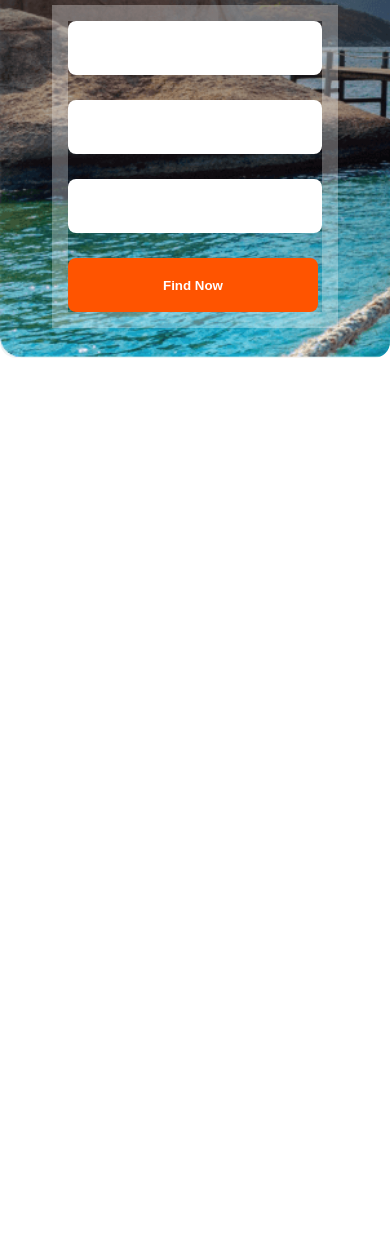
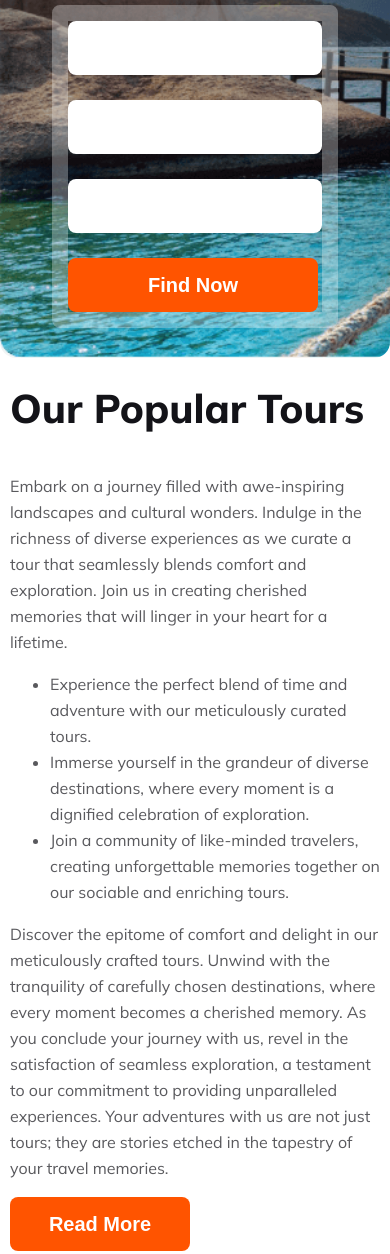
Before and after one commit to ahsanrkabir/b9a2-travel-vista, a plain HTML site: page index.html in a window 390 px wide. Shown: the part 515-1769 px from the top of the page. Before the commit the page ends 873 px from the top, so only its background shows below. Drawn offline with Linux system fonts and the light colour scheme.

Commit message:
added tour section html, styles and responsive

```diff
--- a/index.html
+++ b/index.html
@@ -51,7 +51,39 @@
         </section>
     </header>
     <main>
+        <!-- tour section -->
+        <section class="tour-container">
+            <div class="tour-content">
+                <h3 class="section-title">Our Popular Tours</h3>
+                <p class="section-info">Embark on a journey filled with awe-inspiring landscapes and cultural wonders.
+                    Indulge in the richness of diverse experiences as we curate a tour that seamlessly blends comfort
+                    and exploration. Join us in creating cherished memories that will linger in your heart for a
+                    lifetime.</p>
+                <ul class="tour-list">
+                    <li>Experience the perfect blend of time and adventure with our meticulously curated tours.</li>
+                    <li>Immerse yourself in the grandeur of diverse destinations, where every moment is a dignified
+                        celebration of exploration.
+                    </li>
+                    <li>Join a community of like-minded travelers, creating unforgettable memories together on our
+                        sociable and enriching tours.
+                    </li>
+                </ul>
+                <p class="section-info">Discover the epitome of comfort and delight in our meticulously crafted tours.
+                    Unwind with the
+                    tranquility of carefully chosen destinations, where every moment becomes a cherished memory. As you
+                    conclude your journey with us, revel in the satisfaction of seamless exploration, a testament to our
+                    commitment to providing unparalleled experiences. Your adventures with us are not just tours; they
+                    are stories etched in the tapestry of your travel memories.</p>
+                <button class="btn-primary">Read More</button>
+            </div>
+            <div class="tour-img-container">
+                <img src="images/Rectangle 4.png" alt="">
+            </div>
+        </section>
+        <!-- destination section -->
+        <section class="destination-container">
 
+        </section>
     </main>
     <footer>
 
--- a/styles/travel.css
+++ b/styles/travel.css
@@ -12,9 +12,26 @@ body {
     border-radius: 8px;
     background: #FF5400;
     color: #FFF;
+    font-size: 1.25rem;
     text-align: center;
     font-weight: 700;
     border: 0;
+}
+
+.section-title {
+    margin-top: 0;
+    color: #131318;
+    font-size: 2.5rem;
+    font-weight: 800;
+}
+
+.section-info {
+    line-height: 26px;
+    /* 162.5% */
+}
+
+.tour-content li {
+    line-height: 26px;
 }
 
 /* nav styles */
@@ -63,7 +80,7 @@ nav li a {
 
 /* banner section styles */
 .banner-container {
-    margin-bottom: 50px;
+    margin-bottom: 170px;
     padding-bottom: 100px;
     background: linear-gradient(180deg, rgba(19, 19, 24, 0.80) 0%, rgba(19, 19, 24, 0.00) 100%), url(../images/banner-img.png);
     background-repeat: no-repeat;
@@ -96,6 +113,7 @@ nav li a {
 }
 
 .banner-form {
+    border-radius: 8px;
     border: 16px solid rgba(255, 255, 255, 0.30);
     display: inline-flex;
     gap: 25px;
@@ -108,6 +126,22 @@ nav li a {
     border-radius: 8px;
     background: #FFF;
     border: 0;
+}
+
+/* tour section styles */
+.tour-container {
+    margin-bottom: 100px;
+    padding-left: 100px;
+    display: flex;
+    justify-content: space-between;
+}
+
+.tour-content {
+    width: 50%;
+}
+
+.tour-img-container {
+    padding-right: 100px;
 }
 
 
@@ -165,4 +199,20 @@ nav li a {
     #btn-banner {
         width: 250px;
     }
+
+    .tour-container {
+        margin-bottom: 25px;
+        margin-top: 25px;
+        flex-direction: column;
+        gap: 50px;
+        padding: 0 10px;
+    }
+
+    .tour-content {
+        width: 100%;
+    }
+
+    .tour-img-container img {
+        width: 135%;
+    }
 }
```
